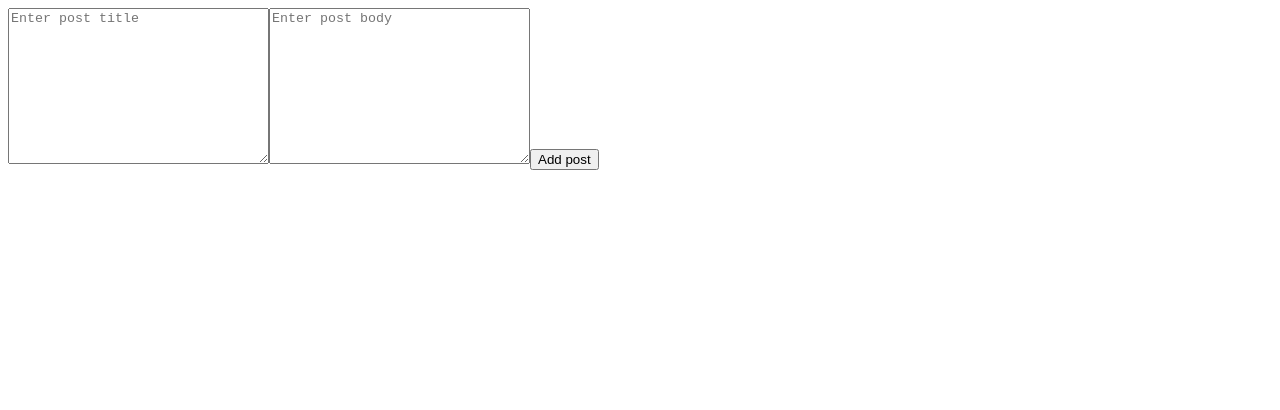
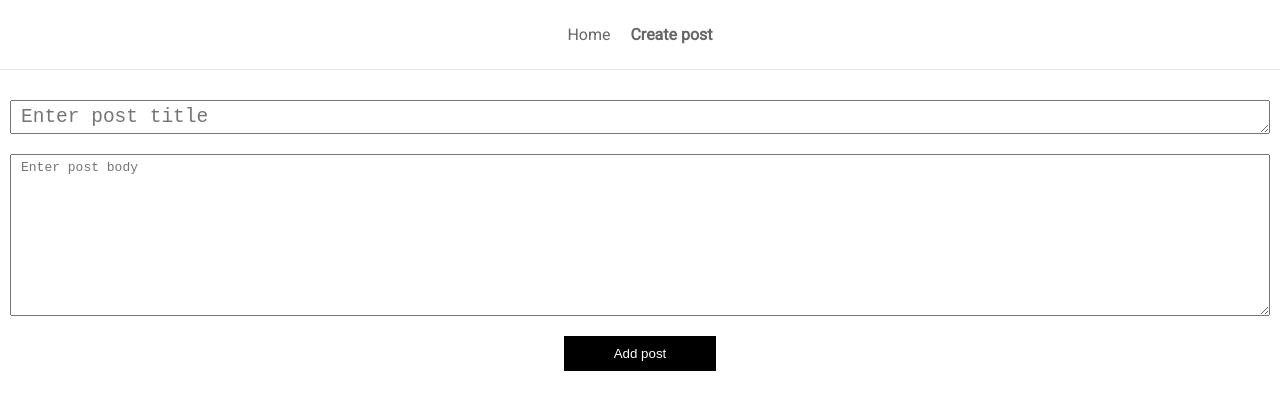
Before and after one commit to ARochniak/AR_Blog, a Next.js app: page /create in a window 1280 px wide. Shown: the top 410 px of the page. Built offline with nearby package versions, Linux system fonts and the light colour scheme.

Commit message:
Improve style

```diff
--- /dev/null
+++ b/components/Layout.tsx
@@ -0,0 +1,46 @@
+import Link from 'next/link';
+import styled from 'styled-components';
+
+const Header = styled.header`
+  border-bottom: 1px solid #e4e4e4;
+  color: #666666;
+  padding: 25px 0;
+  margin-bottom: 30px;
+`;
+
+const Navigation = styled.nav`
+  display: flex;
+  justify-content: center;
+`;
+
+const StyledLink = styled.a`
+  padding: 0 10px;
+  font-weight: ${(props) => (props.active ? 'bold' : 'normal')};
+  &:hover {
+    cursor: pointer;
+  }
+`;
+
+const MainWrapper = styled.div`
+  padding: 0 10px;
+`;
+
+function Layout({ children, page }) {
+  return (
+    <>
+      <Header>
+        <Navigation>
+          <Link href="/">
+            <StyledLink active={page === 'home'}>Home</StyledLink>
+          </Link>
+          <Link href="/create">
+            <StyledLink active={page === 'create'}>Create post</StyledLink>
+          </Link>
+        </Navigation>
+      </Header>
+      <MainWrapper>{children}</MainWrapper>
+    </>
+  );
+}
+
+export default Layout;
--- a/pages/create/index.tsx
+++ b/pages/create/index.tsx
@@ -1,7 +1,37 @@
 import { useDispatch } from 'react-redux';
 import { useState } from 'react';
 import { useRouter } from 'next/router';
+import styled from 'styled-components';
 import { addPost } from '../../src/store/actions';
+import Layout from '../../components/Layout';
+
+const Form = styled.form`
+  display: flex;
+  flex-direction: column;
+`;
+
+const Field = styled.textarea`
+  padding: 5px 10px;
+  font-wieght: ${(props) => (props.isTitle ? 'bold' : 'normal')};
+  font-size: ${(props) => (props.isTitle ? '1.5em' : '1em')};
+  margin-bottom: 20px;
+`;
+
+const CreateButtonWrapper = styled.div`
+  text-align: center;
+`;
+
+const CreateButton = styled.input`
+  margin: 0 auto;
+  padding: 10px 50px;
+  background-color: black;
+  color: white;
+  border: none;
+
+  &:hover {
+    cursor: pointer;
+  }
+`;
 
 export default function CreatePost() {
   const dispatch = useDispatch();
@@ -22,10 +52,14 @@ export default function CreatePost() {
     dispatch(addPost(post, () => router.push('/')));
   };
   return (
-    <form onSubmit={addPostHandler}>
-      <textarea onChange={titleChangeHandler} placeholder="Enter post title" cols="30" rows="10" />
-      <textarea onChange={bodyChangeHandler} placeholder="Enter post body" cols="30" rows="10" />
-      <input type="submit" value="Add post" />
-    </form>
+    <Layout page="create">
+      <Form onSubmit={addPostHandler}>
+        <Field isTitle onChange={titleChangeHandler} placeholder="Enter post title" rows="1" />
+        <Field onChange={bodyChangeHandler} placeholder="Enter post body" rows="10" />
+        <CreateButtonWrapper>
+          <CreateButton type="submit" value="Add post" />
+        </CreateButtonWrapper>
+      </Form>
+    </Layout>
   );
 }
--- a/public/style.css
+++ b/public/style.css
@@ -1,3 +1,5 @@
 body {
   font-family: 'Roboto', sans-serif;
+  padding: 0;
+  margin: 0;
 }
```
Also changed, not shown: pages/index.tsx (+36 -15 lines), pages/post/[id]/index.tsx (+33 -9 lines), .eslintrc.json.
